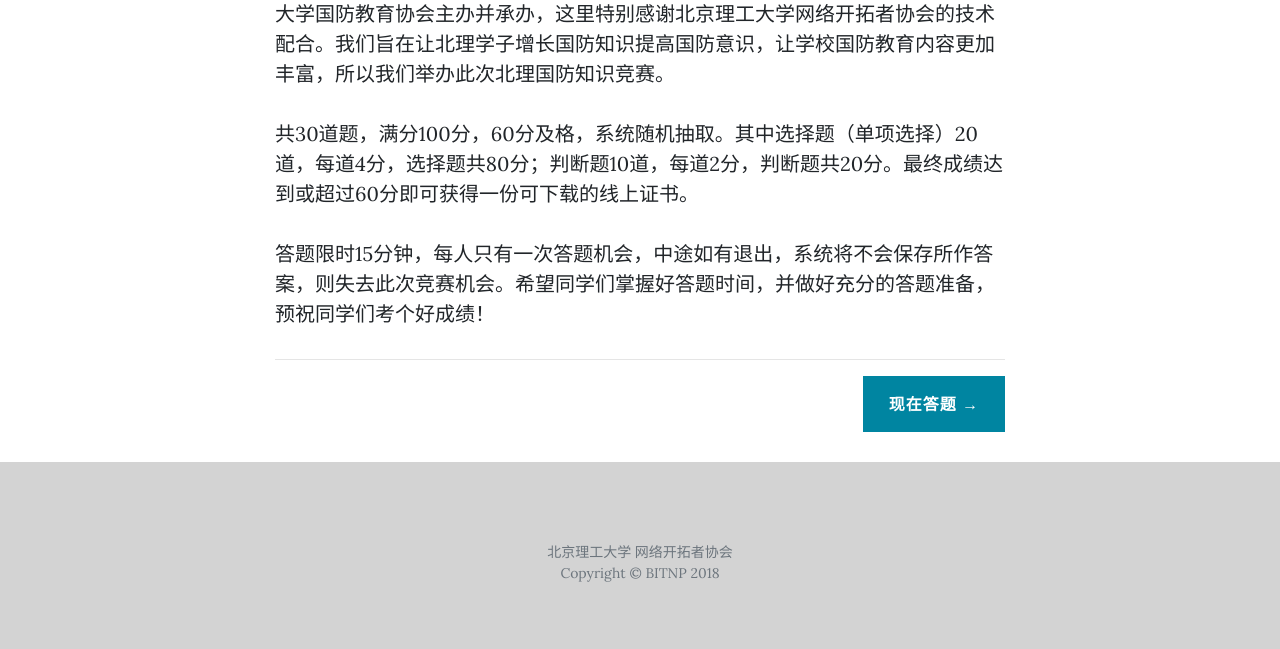
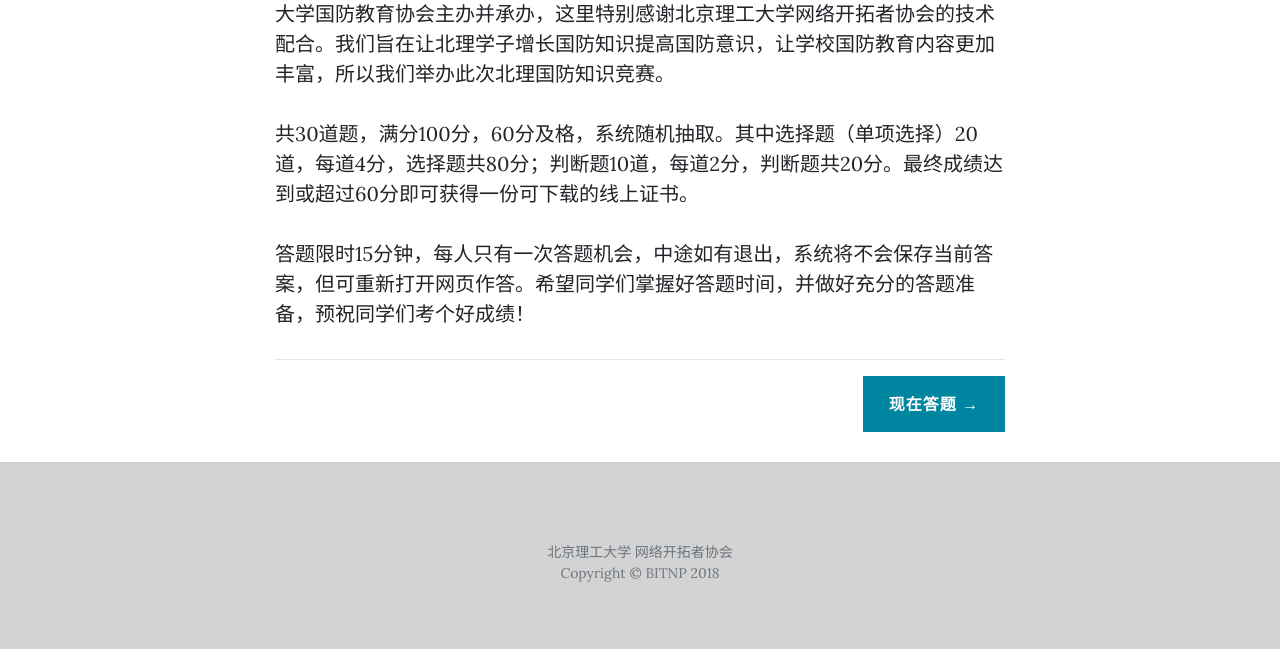
Before and after one commit to BITNP/national-defense-knowledge-contest, a PHP site: page / in a window 1280 px wide. Shown: the part 783-1432 px from the top of the page. Run offline with PHP 8.4, Linux system fonts and the light colour scheme.

Commit message:
文案修改

```diff
--- a/index.php
+++ b/index.php
@@ -43,7 +43,7 @@
 
             <p>共30道题，满分100分，60分及格，系统随机抽取。其中选择题（单项选择）20道，每道4分，选择题共80分；判断题10道，每道2分，判断题共20分。最终成绩达到或超过60分即可获得一份可下载的线上证书。</p>
 
-            <p>答题限时15分钟，每人只有一次答题机会，中途如有退出，系统将不会保存所作答案，则失去此次竞赛机会。希望同学们掌握好答题时间，并做好充分的答题准备，预祝同学们考个好成绩！</p>
+            <p>答题限时15分钟，每人只有一次答题机会，中途如有退出，系统将不会保存当前答案，但可重新打开网页作答。希望同学们掌握好答题时间，并做好充分的答题准备，预祝同学们考个好成绩！</p>
 
             <hr/>
             <!-- Pager -->
--- a/ready.php
+++ b/ready.php
@@ -64,7 +64,11 @@ require 'header.php';
             <?php
                 }else if($_SESSION['status'] == 0){
             ?>
-                    <p>答题时限为 15 分钟，共 30 道题，开始答题后请尽量不要关闭页面，每人仅有一次答题机会。</p>
+
+                    <p>试题共30道，系统随机抽取，满分100分。最终成绩达到或超过60分即可获得一份可下载的线上证书。</p>
+
+                    <p>答题限时15分钟，每人只有一次答题机会，中途如有退出，<strong>系统将不会保存当前答案</strong>，但可重新打开网页作答。希望同学们掌握好答题时间，并做好充分的答题准备，预祝同学们考个好成绩！</p>
+
                     <p>若您已做好准备，点击下面的按钮进入答题系统。</p>
                     <a href="paper.php" class="btn btn-primary"><i class="fa fa-check" aria-hidden="true"></i> 进入答题</a>
             <?php
```
